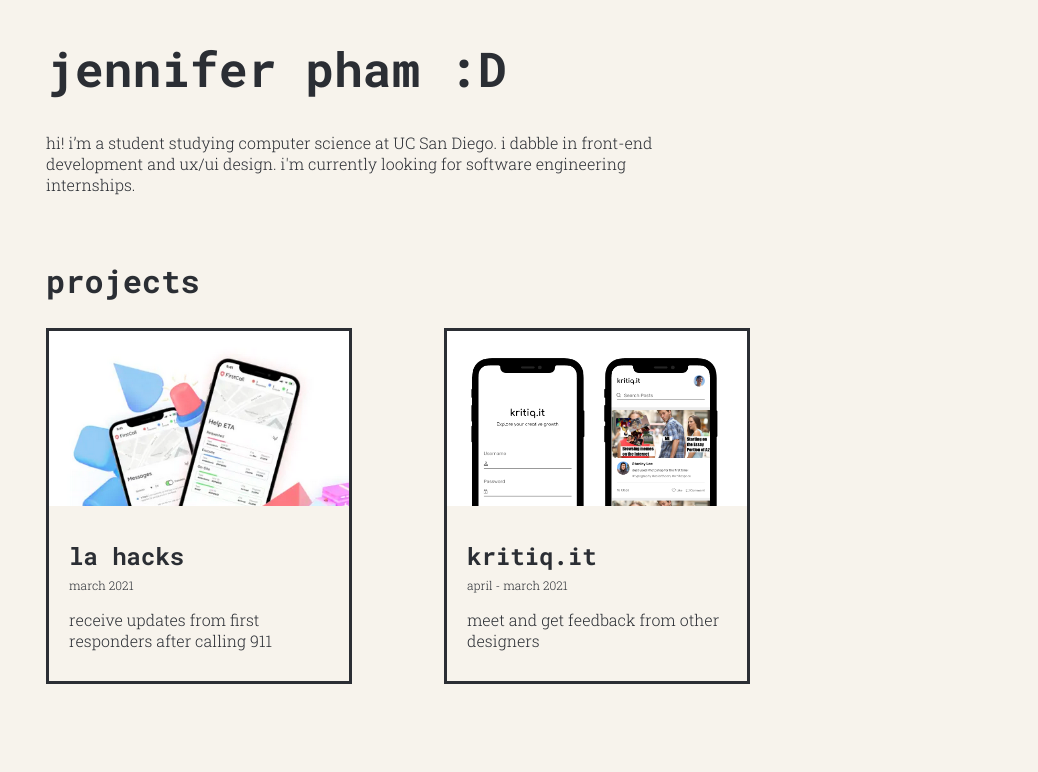
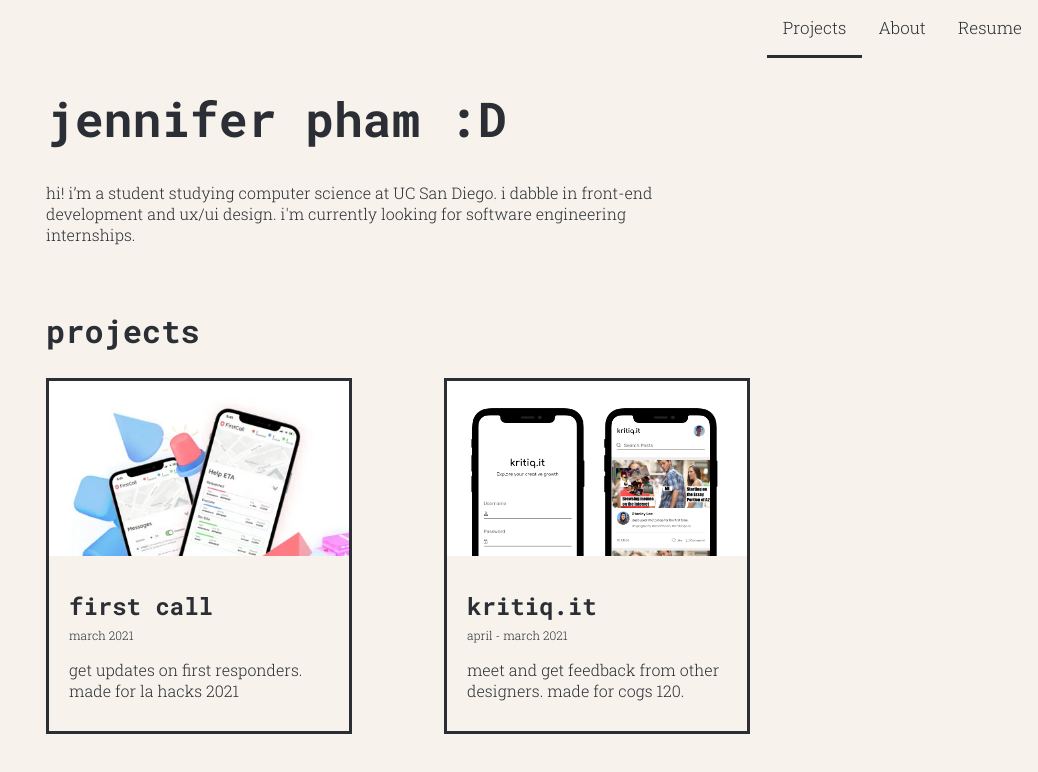
Before and after one commit to Froggerson/froggerson.github.io, a plain HTML site: page index.html in a window 1280 px wide. Shown: the whole page, without its empty margins (242-1280 px from the left). Drawn offline with Linux system fonts and the light colour scheme.

Commit message:
add navbar

```diff
--- a/index.html
+++ b/index.html
@@ -5,11 +5,17 @@
   <meta charset="utf-8">
   <title>Jennifer Pham</title>
   <link rel="stylesheet" href="styles/temp.css">
+  <link rel="stylesheet" href="styles/nav.css">
   <link href="https://fonts.googleapis.com/css2?family=Roboto+Mono:wght@400;700&family=Roboto+Slab:wght@300;400&display=swap" rel="stylesheet">
 </head>
 
 <body>
   <!-- Please don't look at my code it's late at night and I need this for a class :(-->
+  <div class="nav">
+    <a href="#about">Resume</a>
+    <a href="/about.html">About</a>
+    <a class="active" href="">Projects</a>
+  </div>
   <div class="container">
     <div class="main">
       <div class="intro">
@@ -29,9 +35,10 @@
             <img class="cover-image" src="/images/firstcall.png" alt="lahacks">
           </div>
           <div class="description">
-            <p class="project-title">la hacks</p>
+            <p class="project-title">first call</p>
             <p class="project-date">march 2021</p>
-            <p>receive updates from first responders after calling 911</p>
+            <p>get updates on first responders.
+            made for la hacks 2021</p>
           </div>
         </div>
         <div class="project-2 project">
@@ -41,7 +48,7 @@
           <div class="description">
             <p class="project-title">kritiq.it</p>
             <p class="project-date">april - march 2021</p>
-            <p>meet and get feedback from other designers</p>
+            <p>meet and get feedback from other designers. made for cogs 120.</p>
           </div>
         </div>
       </div>
--- /dev/null
+++ b/styles/about.css
@@ -0,0 +1,11 @@
+body{
+  background-color: var(--off-white);
+  color:var(--not-black);
+  font-family: 'Roboto Slab', serif;
+  font-weight: lighter;
+  display: flex;
+  align-items: center;
+  justify-content: center;
+  flex-flow: column wrap;
+  margin:0;
+}
--- a/styles/home.css
+++ /dev/null
@@ -1,31 +0,0 @@
-:root {
-  --seafoam: #B2DDDA;
-  --off-white: #F7F3EC;
-  --not-black: #2B2E34;
-}
-
-body{
-  background-color: var(--off-white);
-  color:var(--not-black);
-}
-nav{
-  overflow: hidden;
-  background-color: var(--off-white);
-  position: fixed; /* Set the navbar to fixed position */
-  top: 0; /* Position the navbar at the top of the page */
-  width: 100%; /* Full width */
-}
-nav a{
-  color:var(--not-black);
-  float:right;
-  padding:20px 15px;
-  font-size: 30px;
-  display:block;
-  text-align:center;
-  text-decoration: none;
-
-}
-.main{
-  display:flex;
-  flex-direction: row;
-}
--- /dev/null
+++ b/styles/nav.css
@@ -0,0 +1,37 @@
+:root {
+  --seafoam: #B2DDDA;
+  --off-white: #F7F3EC;
+  --not-black: #2B2E34;
+}
+
+.nav {
+  width:100%;
+  top:0;
+  margin-top:0;
+  background-color: transparent;
+  overflow: hidden;
+}
+
+/* Style the links inside the navigation bar */
+.nav a {
+  float: right;
+  color: var(--not-black);
+  text-align: center;
+  font-family: 'Roboto Slab', serif;
+  font-weight: lighter;
+  padding: 2vh 16px;
+  text-decoration: none;
+  font-size: 17px;
+  transition: border-bottom .2s ease;
+}
+
+/* Change the color of links on hover */
+.nav a:hover {
+  border-bottom: solid 3px var(--seafoam);
+
+}
+
+/* Add a color to the active/current link */
+.nav a.active {
+  border-bottom: solid 3px var(--not-black);
+}
--- a/styles/temp.css
+++ b/styles/temp.css
@@ -13,7 +13,9 @@ body{
   align-items: center;
   justify-content: center;
   flex-flow: column wrap;
+  margin:0;
 }
+
 
 .container{
   width: 55vw;
```
Also changed, not shown: about.html (added, +19 -0 lines), fish.html (deleted, +0 -12 lines).
